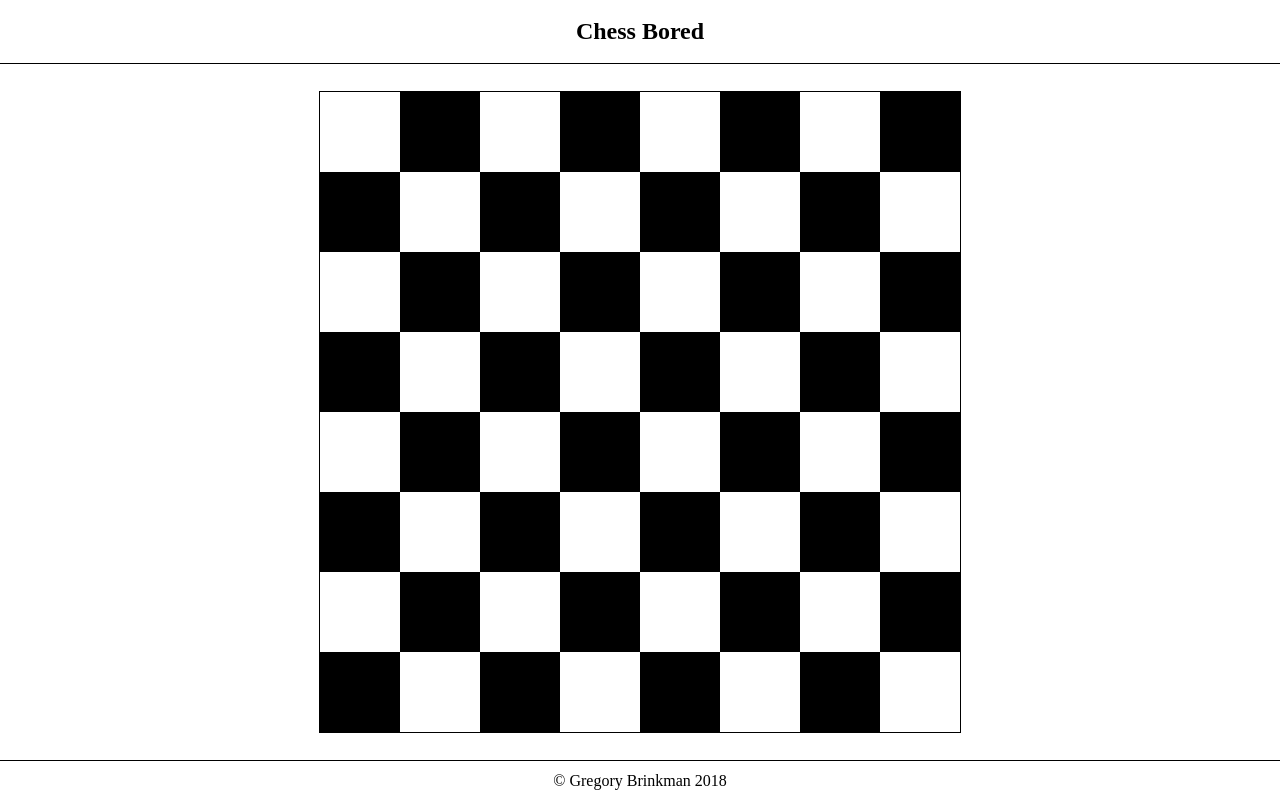
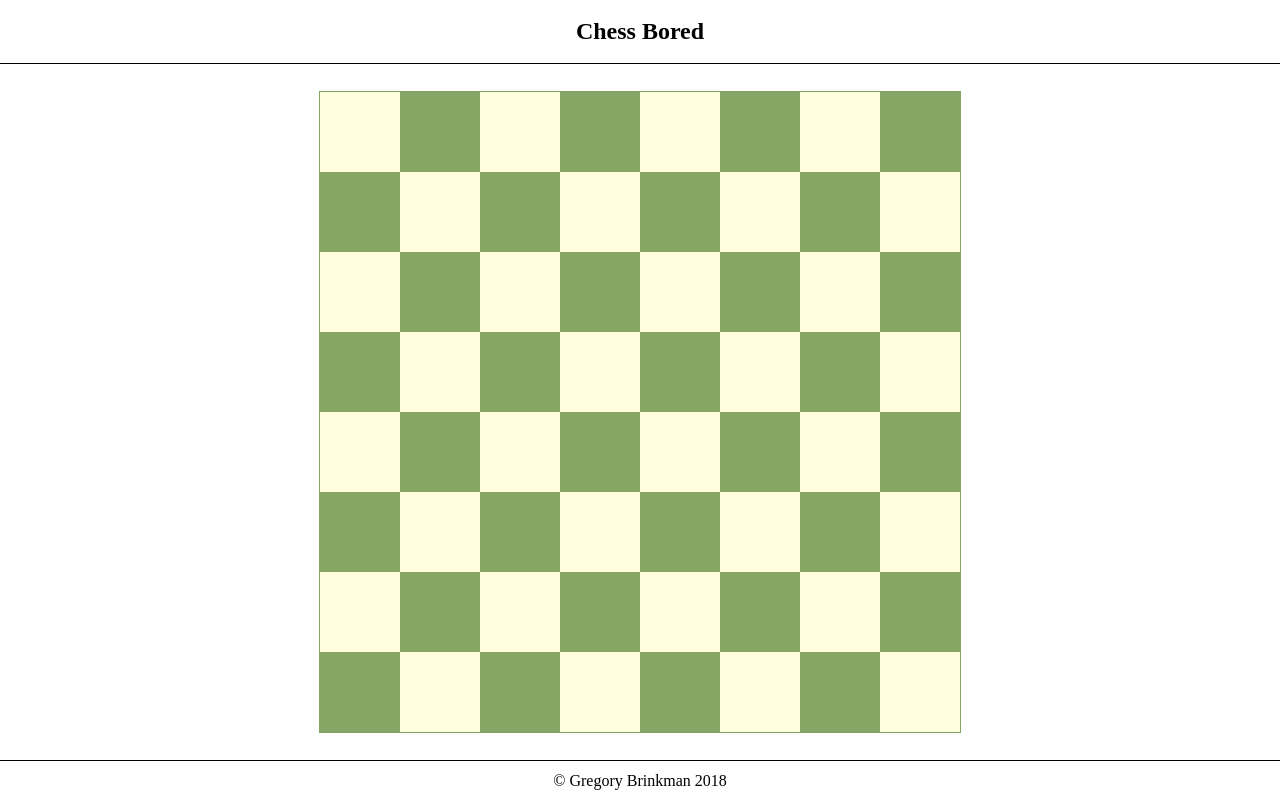
Before and after one commit to GregoryBrinkman/learn-chess, an Angular app: page /board in a window 1280 px wide. Built offline with nearby package versions, Linux system fonts and the light colour scheme.

Commit message:
Color scheming

```diff
--- a/src/app/board/board.component.css
+++ b/src/app/board/board.component.css
@@ -5,7 +5,7 @@
 }
 
 .board {
-  border: 1px solid black;
+  border: 1px solid #86a666;
   display: grid;
   grid-template-rows: repeat(1fr, 8);
   grid-template-columns: repeat(1fr, 8);
@@ -30,259 +30,259 @@ div > div {
 }
 
 .a_one {
-  background-color: black;
+  background-color: #86a666;
   grid-area: a1;
 }
 .b_one {
-  background-color: white;
+  background-color: #ffffdd;
   grid-area: b1;
 }
 .c_one {
-  background-color: black;
+  background-color: #86a666;
   grid-area: c1;
 }
 .d_one {
-  background-color: white;
+  background-color: #ffffdd;
   grid-area: d1;
 }
 .e_one {
-  background-color: black;
+  background-color: #86a666;
   grid-area: e1;
 }
 .f_one {
-  background-color: white;
+  background-color: #ffffdd;
   grid-area: f1;
 }
 .g_one {
-  background-color: black;
+  background-color: #86a666;
   grid-area: g1;
 }
 .h_one {
-  background-color: white;
+  background-color: #ffffdd;
   grid-area: h1;
 }
 .a_two {
-  background-color: white;
+  background-color: #ffffdd;
   grid-area: a2;
 }
 .b_two {
-  background-color: black;
+  background-color: #86a666;
   grid-area: b2;
 }
 .c_two {
-  background-color: white;
+  background-color: #ffffdd;
   grid-area: c2;
 }
 .d_two {
-  background-color: black;
+  background-color: #86a666;
   grid-area: d2;
 }
 .e_two {
-  background-color: white;
+  background-color: #ffffdd;
   grid-area: e2;
 }
 .f_two {
-  background-color: black;
+  background-color: #86a666;
   grid-area: f2;
 }
 .g_two {
-  background-color: white;
+  background-color: #ffffdd;
   grid-area: g2;
 }
 .h_two {
-  background-color: black;
+  background-color: #86a666;
   grid-area: h2;
 }
 .a_three {
-  background-color: black;
+  background-color: #86a666;
   grid-area: a3;
 }
 .b_three {
-  background-color: white;
+  background-color: #ffffdd;
   grid-area: b3;
 }
 .c_three {
-  background-color: black;
+  background-color: #86a666;
   grid-area: c3;
 }
 .d_three {
-  background-color: white;
+  background-color: #ffffdd;
   grid-area: d3;
 }
 .e_three {
-  background-color: black;
+  background-color: #86a666;
   grid-area: e3;
 }
 .f_three {
-  background-color: white;
+  background-color: #ffffdd;
   grid-area: f3;
 }
 .g_three {
-  background-color: black;
+  background-color: #86a666;
   grid-area: g3;
 }
 .h_three {
-  background-color: white;
+  background-color: #ffffdd;
   grid-area: h3;
 }
 .a_four {
-  background-color: white;
+  background-color: #ffffdd;
   grid-area: a4;
 }
 .b_four {
-  background-color: black;
+  background-color: #86a666;
   grid-area: b4;
 }
 .c_four {
-  background-color: white;
+  background-color: #ffffdd;
   grid-area: c4;
 }
 .d_four {
-  background-color: black;
+  background-color: #86a666;
   grid-area: d4;
 }
 .e_four {
-  background-color: white;
+  background-color: #ffffdd;
   grid-area: e4;
 }
 .f_four {
-  background-color: black;
+  background-color: #86a666;
   grid-area: f4;
 }
 .g_four {
-  background-color: white;
+  background-color: #ffffdd;
   grid-area: g4;
 }
 .h_four {
-  background-color: black;
+  background-color: #86a666;
   grid-area: h4;
 }
 .a_five {
-  background-color: black;
+  background-color: #86a666;
   grid-area: a5;
 }
 .b_five {
-  background-color: white;
+  background-color: #ffffdd;
   grid-area: b5;
 }
 .c_five {
-  background-color: black;
+  background-color: #86a666;
   grid-area: c5;
 }
 .d_five {
-  background-color: white;
+  background-color: #ffffdd;
   grid-area: d5;
 }
 .e_five {
-  background-color: black;
+  background-color: #86a666;
   grid-area: e5;
 }
 .f_five {
-  background-color: white;
+  background-color: #ffffdd;
   grid-area: f5;
 }
 .g_five {
-  background-color: black;
+  background-color: #86a666;
   grid-area: g5;
 }
 .h_five {
-  background-color: white;
+  background-color: #ffffdd;
   grid-area: h5;
 }
 .a_six {
-  background-color: white;
+  background-color: #ffffdd;
   grid-area: a6;
 }
 .b_six {
-  background-color: black;
+  background-color: #86a666;
   grid-area: b6;
 }
 .c_six {
-  background-color: white;
+  background-color: #ffffdd;
   grid-area: c6;
 }
 .d_six {
-  background-color: black;
+  background-color: #86a666;
   grid-area: d6;
 }
 .e_six {
-  background-color: white;
+  background-color: #ffffdd;
   grid-area: e6;
 }
 .f_six {
-  background-color: black;
+  background-color: #86a666;
   grid-area: f6;
 }
 .g_six {
-  background-color: white;
+  background-color: #ffffdd;
   grid-area: g6;
 }
 .h_six {
-  background-color: black;
+  background-color: #86a666;
   grid-area: h6;
 }
 .a_seven {
-  background-color: black;
+  background-color: #86a666;
   grid-area: a7;
 }
 .b_seven {
-  background-color: white;
+  background-color: #ffffdd;
   grid-area: b7;
 }
 .c_seven {
-  background-color: black;
+  background-color: #86a666;
   grid-area: c7;
 }
 .d_seven {
-  background-color: white;
+  background-color: #ffffdd;
   grid-area: d7;
 }
 .e_seven {
-  background-color: black;
+  background-color: #86a666;
   grid-area: e7;
 }
 .f_seven {
-  background-color: white;
+  background-color: #ffffdd;
   grid-area: f7;
 }
 .g_seven {
-  background-color: black;
+  background-color: #86a666;
   grid-area: g7;
 }
 .h_seven {
-  background-color: white;
+  background-color: #ffffdd;
   grid-area: h7;
 }
 .a_eight {
-  background-color: white;
+  background-color: #ffffdd;
   grid-area: a8;
 }
 .b_eight {
-  background-color: black;
+  background-color: #86a666;
   grid-area: b8;
 }
 .c_eight {
-  background-color: white;
+  background-color: #ffffdd;
   grid-area: c8;
 }
 .d_eight {
-  background-color: black;
+  background-color: #86a666;
   grid-area: d8;
 }
 .e_eight {
-  background-color: white;
+  background-color: #ffffdd;
   grid-area: e8;
 }
 .f_eight {
-  background-color: black;
+  background-color: #86a666;
   grid-area: f8;
 }
 .g_eight {
-  background-color: white;
+  background-color: #ffffdd;
   grid-area: g8;
 }
 .h_eight {
-  background-color: black;
+  background-color: #86a666;
   grid-area: h8;
 }
 
```
